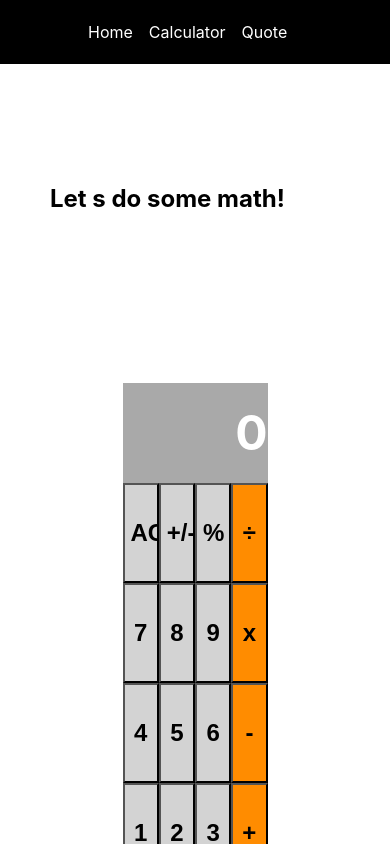
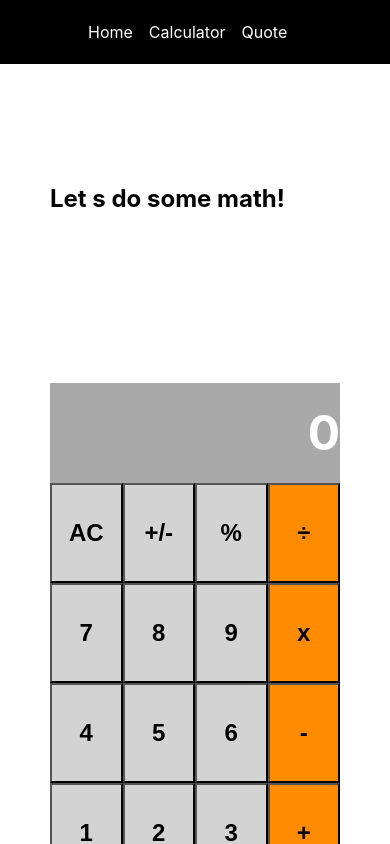
Before and after one commit to Abdulwhbhussain/Math-Magicians-React-App, a React (Create React App) app: page /calculator in a window 390 px wide. Shown: the top 844 px of the page. Built offline with nearby package versions, Linux system fonts and the light colour scheme.

Commit message:
responsive and mobile friendly

```diff
--- a/src/components/CalculatorComponent.css
+++ b/src/components/CalculatorComponent.css
@@ -1,5 +1,5 @@
 @media only screen and (max-width: 600px) {
   .calculator-responsive {
-    width: 100%;
+    width: 100% !important;
   }
 }
```
